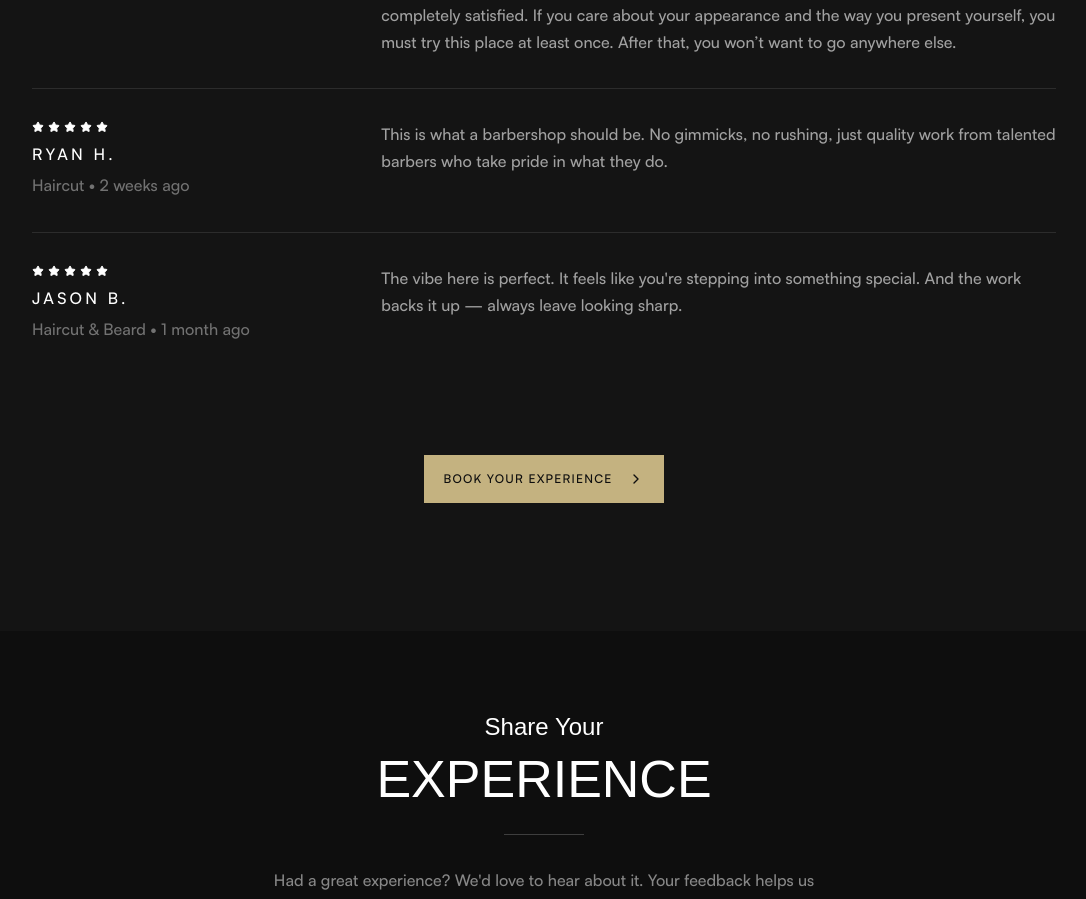
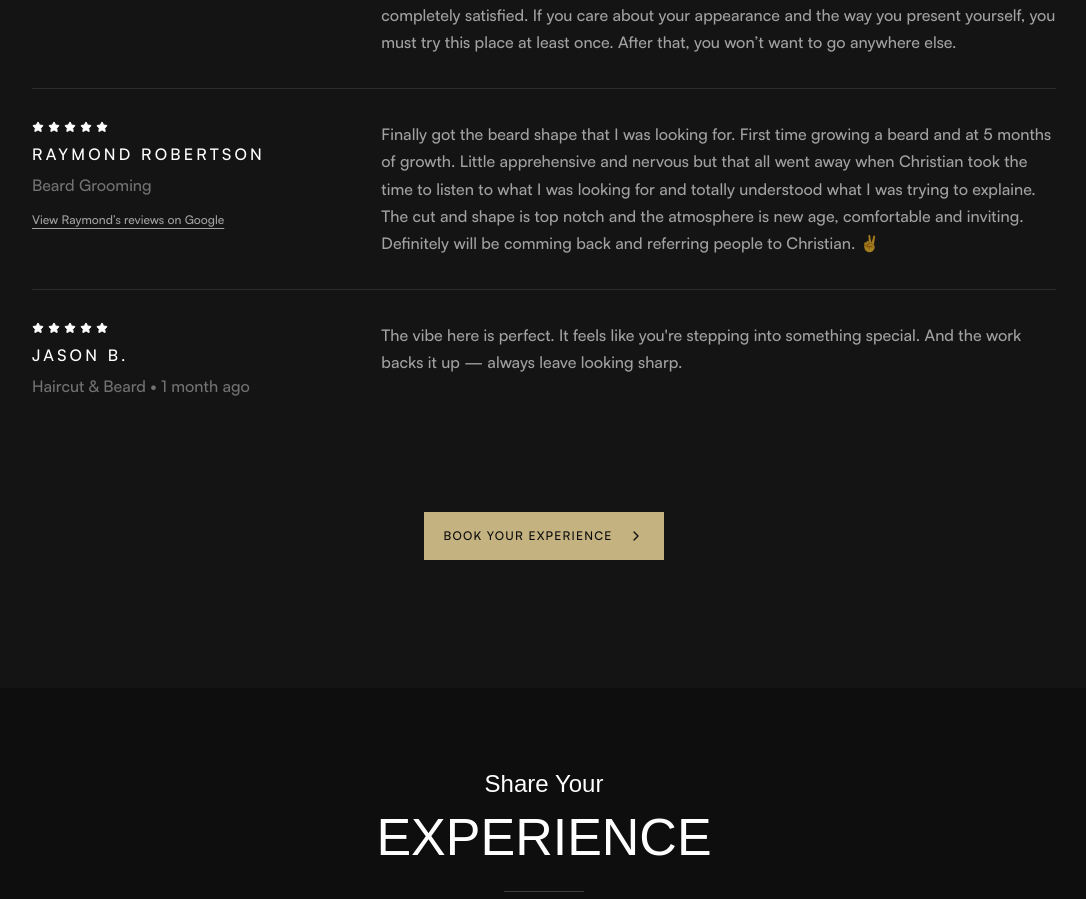
Before and after one commit to houseofhavana/house-of-havana, a Next.js app: page /reviews in a window 1280 px wide. Shown: the part 3585-4484 px from the top of the page, without its empty margins (96-1182 px from the left). Built offline with nearby package versions, Linux system fonts and the light colour scheme; a web font is replaced by a local one.

Commit message:
Add Raymond Robertson's beard grooming testimonial

```diff
--- a/app/page.tsx
+++ b/app/page.tsx
@@ -81,6 +81,12 @@ const REVIEWS: Value[] = [
     description: "100% recommended. I’m very particular about my hair and the style I maintain, and Cristian truly understands that level of care and attention.\n\nHe takes his time, focuses on the details, and makes sure the cut is exactly right. You can tell he takes real pride in his craft. The environment is amazing as well — very clean, professional, and with a luxurious vibe that makes the whole experience feel premium.\n\nI walked out feeling sharp, confident, and completely satisfied. If you care about your appearance and the way you present yourself, you must try this place at least once. After that, you won’t want to go anywhere else.",
     sourceUrl: "https://www.google.com/maps/contrib/103917579962522200794/reviews?hl=en",
     sourceLabel: "View Jerry’s reviews on Google",
+  },
+  {
+    title: "Raymond Robertson",
+    description: "Finally got the beard shape that I was looking for. First time growing a beard and at 5 months of growth. Little apprehensive and nervous but that all went away when Christian took the time to listen to what I was looking for and totally understood what I was trying to explaine. The cut and shape is top notch and the atmosphere is new age, comfortable and inviting. Definitely will be comming back and referring people to Christian. ✌️",
+    sourceUrl: "https://www.google.com/maps/contrib/108036074041358387407/reviews?hl=en",
+    sourceLabel: "View Raymond’s reviews on Google",
   },
 ];
 
--- a/app/reviews/page.tsx
+++ b/app/reviews/page.tsx
@@ -95,11 +95,13 @@ const ADDITIONAL_REVIEWS: Review[] = [
     sourceLabel: "View Jerry’s reviews on Google"
   },
   {
-    name: "Ryan H.",
-    service: "Haircut",
+    name: "Raymond Robertson",
+    service: "Beard Grooming",
     rating: 5,
-    quote: "This is what a barbershop should be. No gimmicks, no rushing, just quality work from talented barbers who take pride in what they do.",
-    date: "2 weeks ago"
+    quote: "Finally got the beard shape that I was looking for. First time growing a beard and at 5 months of growth. Little apprehensive and nervous but that all went away when Christian took the time to listen to what I was looking for and totally understood what I was trying to explaine. The cut and shape is top notch and the atmosphere is new age, comfortable and inviting. Definitely will be comming back and referring people to Christian. ✌️",
+    date: "",
+    sourceUrl: "https://www.google.com/maps/contrib/108036074041358387407/reviews?hl=en",
+    sourceLabel: "View Raymond’s reviews on Google"
   },
   {
     name: "Jason B.",
```
